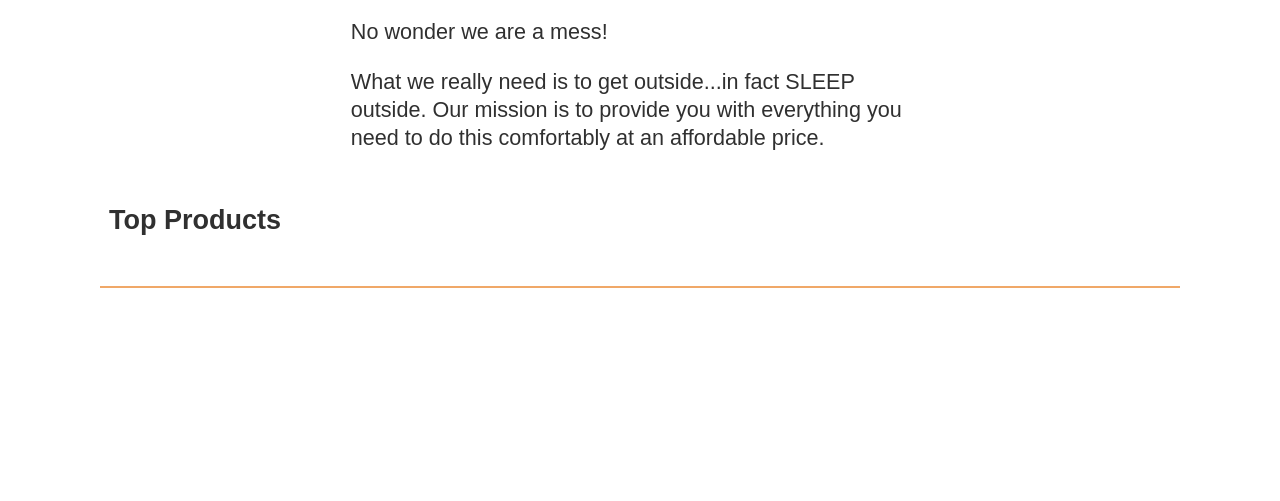
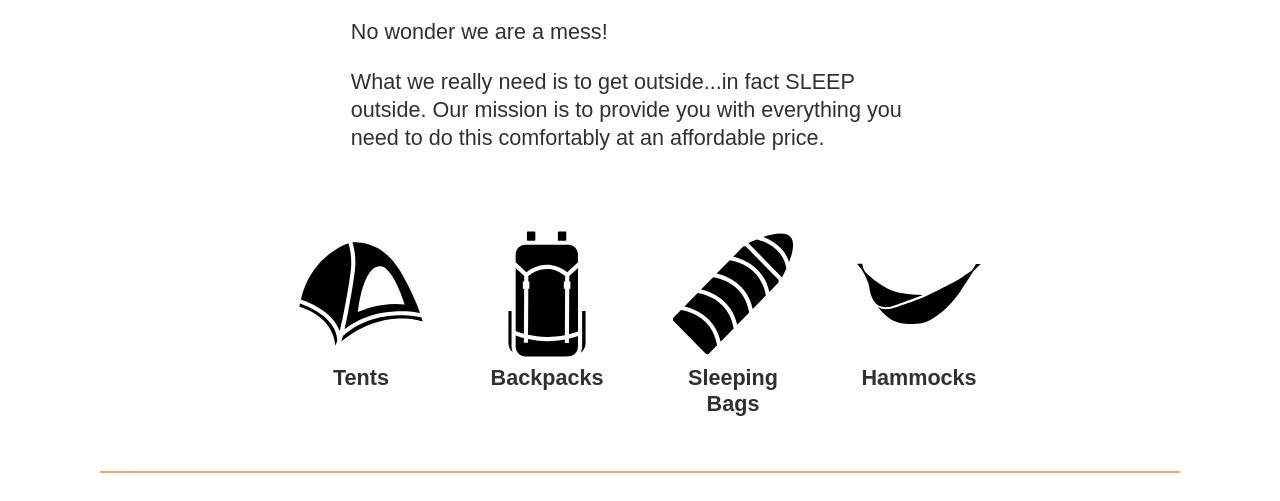
Before and after one commit to hectapia/Sleepoutside, a website built with Vite: page src/index.html in a window 1280 px wide. Shown: the part 409-910 px from the top of the page. Before the commit the page ends 800 px from the top, so only its background shows below. Built offline with nearby package versions, Linux system fonts and the light colour scheme.

Commit message:
update hot--team5

```diff
--- a/src/css/style.css
+++ b/src/css/style.css
@@ -94,6 +94,9 @@ button {
 .divider {
   border-bottom: 2px solid var(--primary-color);
 }
+.title {
+  text-transform: capitalize;
+}
 /* End utility classes */
 
 /* Cart icon styles */
@@ -111,6 +114,39 @@ button {
 }
 
 /* End cart icon styles */
+
+/* product grid styles */
+.product-grid {
+  list-style-type: none;
+  display: flex;
+  flex-wrap: wrap;
+  justify-content: center;
+  text-align: center;
+  color: var(--dark-grey);
+  padding-left: 0;
+}
+
+.product-grid > li {
+  width: 150px;
+  /* border: 1px solid var(--light-grey); */
+  padding: 0.5em;
+  margin: 1em;
+}
+.product-grid h2 {
+  margin: 0;
+
+  font-size: 1.2em;
+}
+.product-grid a {
+  text-decoration: none;
+}
+.product-grid a:link,
+.product-grid a:visited {
+  color: var(--dark-grey);
+}
+.product-grid a:hover {
+  text-decoration: underline;
+}
 
 .mission {
   padding: 0 0.5em;
@@ -140,6 +176,7 @@ button {
   padding: 0.5em;
   border: 1px solid var(--light-grey);
   max-width: 250px;
+  text-align: center;
 }
 .product-card h2,
 .product-card h3,
--- a/src/index.html
+++ b/src/index.html
@@ -9,9 +9,7 @@
   </head>
 
   <body>
-    <header class="divider" id="main-header">
-
-    </header>
+    <header class="divider" id="main-header"></header>
     <main class="divider">
       <div class="hero">
         <img
@@ -34,12 +32,46 @@
         </p>
       </section>
       <section class="products">
-        <h2>Top Products</h2>
-        <ul class="product-list">
+        <ul class="product-grid">
+          <li>
+            <a href="product-list/index.html?category=tents"
+              ><img
+                src="images/category-icons/noun_Tent_3544767.svg"
+                alt="Tent Icon from Noun Project: Mustofa Bayu"
+              />
+              <h2>Tents</h2>
+            </a>
+          </li>
+          <li>
+            <a href="product-list/index.html?category=backpacks"
+              ><img
+                src="images/category-icons/noun_carrier bag_3544771.svg"
+                alt="Backpack Icon from Noun Project: Mustofa Bayu"
+              />
+              <h2>Backpacks</h2>
+            </a>
+          </li>
+          <li>
+            <a href="product-list/index.html?category=sleeping-bags"
+              ><img
+                src="images/category-icons/noun_Sleeping Bag_3544775.svg"
+                alt="Sleeping Bag Icon from Noun Project: Mustofa Bayu"
+              />
+              <h2>Sleeping Bags</h2>
+            </a>
+          </li>
+          <li>
+            <a href="product-list/index.html?category=hammocks"
+              ><img
+                src="images/category-icons/noun_Hammock_791143.svg"
+                alt="Hammock Icon from Noun Project: Paul Richard"
+              />
+              <h2>Hammocks</h2>
+            </a>
+          </li>
         </ul>
       </section>
     </main>
-    <footer id="main-footer">
-    </footer>
+    <footer id="main-footer"></footer>
   </body>
 </html>
--- /dev/null
+++ b/src/js/product-list.js
@@ -0,0 +1,6 @@
+import productList from "./productList.mjs";
+import { getParam, loadHeaderFooter } from "./utils.mjs";
+
+loadHeaderFooter();
+const category = getParam("category");
+productList(".product-list", category);
--- a/src/js/productList.mjs
+++ b/src/js/productList.mjs
@@ -3,9 +3,9 @@ import { renderListWithTemplate } from "./utils.mjs";
 
 function productCardTemplate(product) {
   return `<li class="product-card">
-    <a href="product_pages/index.html?product=${product.Id}">
+    <a href="/product_pages/index.html?product=${product.Id}">
     <img
-      src="${product.Image}"
+      src="${product.Images.PrimaryMedium}"
       alt="Image of ${product.Name}"
     />
     <h3 class="card__brand">${product.Brand.Name}</h3>
@@ -22,4 +22,5 @@ export default async function productList(selector, category) {
   console.log(products);
   // render out the product list to the element
   renderListWithTemplate(productCardTemplate, el, products);
+  document.querySelector(".title").innerHTML = category;
 }
--- a/vite.config.js
+++ b/vite.config.js
@@ -12,6 +12,7 @@ export default defineConfig({
         cart: resolve(__dirname, "src/cart/index.html"),
         checkout: resolve(__dirname, "src/checkout/index.html"),
         product: resolve(__dirname, "src/product_pages/index.html"),
+        product_list: resolve(__dirname, "src/product-list/index.html"),
       },
     },
   },
```
Also changed, not shown: src/cart/index.html (+0 -5 lines), src/checkout/index.html (+0 -4 lines), src/js/productData.mjs (+8 -6 lines), src/partials/header.html (+1 -1 lines), src/product-list/index.html (added, +21 -0 lines), src/public/partials/header.html (+1 -1 lines), src/images/category-icons/noun_Hammock_791143.svg (added), src/images/category-icons/noun_Sleeping Bag_3544775.svg (added), src/images/category-icons/noun_Tent_3544767.svg (added), src/images/category-icons/noun_carrier bag_3544771.svg (added), src/public/images/category-icons/noun_Hammock_791143.svg (added), src/public/images/category-icons/noun_Sleeping Bag_3544775.svg (added), src/public/images/category-icons/noun_Tent_3544767.svg (added), src/public/images/category-icons/noun_carrier bag_3544771.svg (added).
